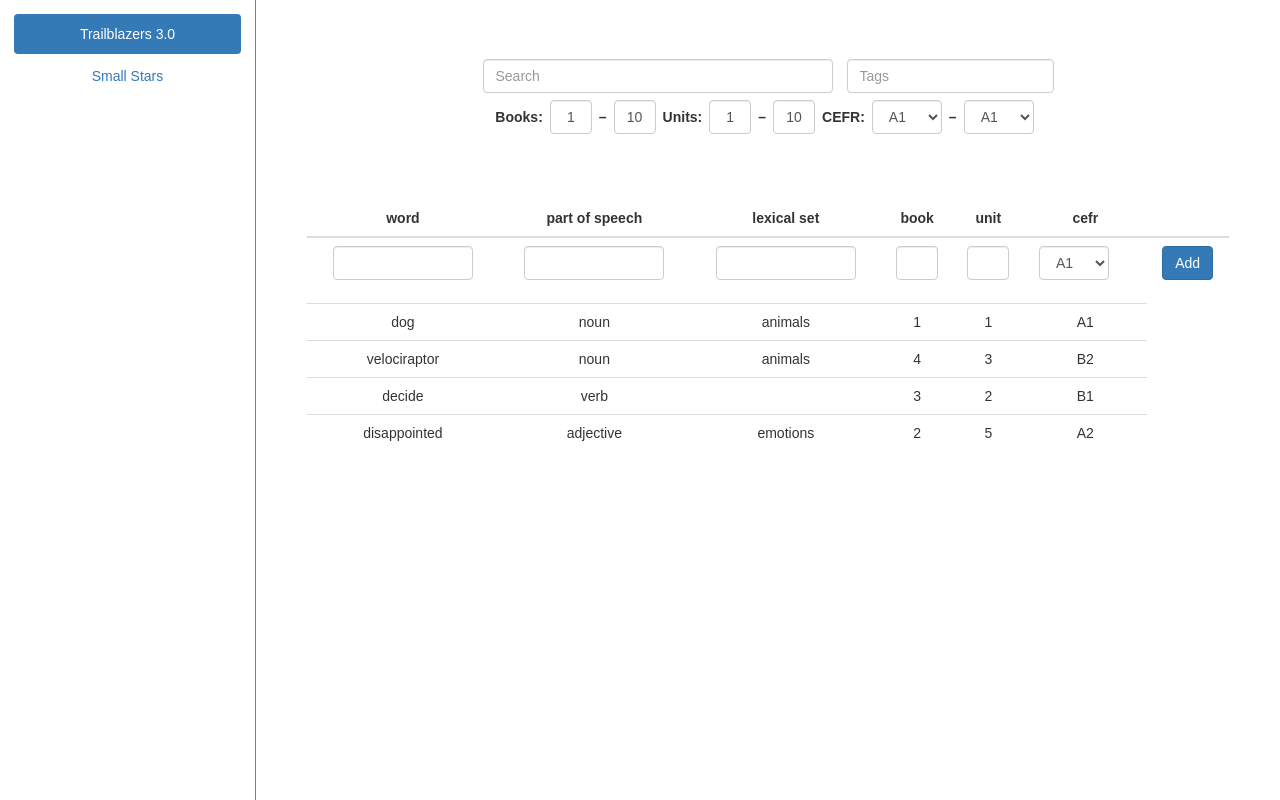
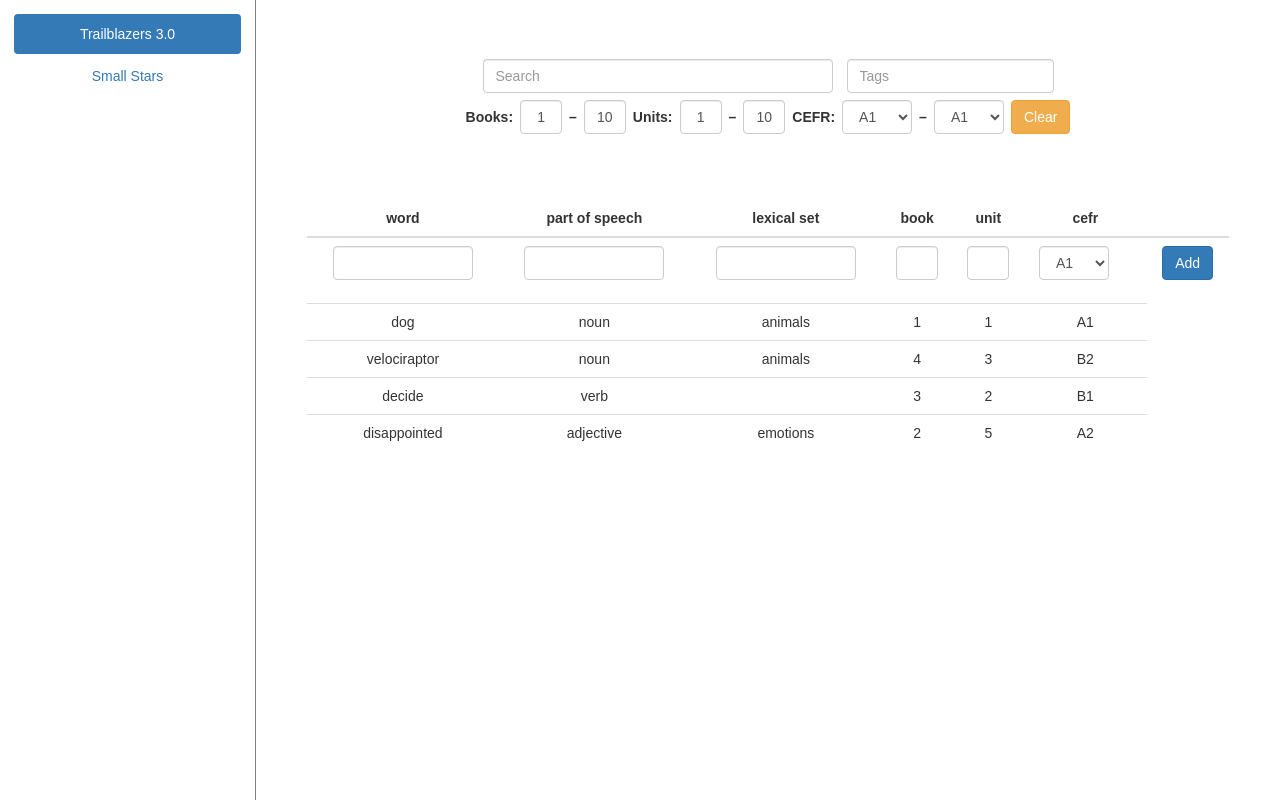
Before and after one commit to Jskobos/ef-vocabulary, a React (Create React App) app: page / in a window 1280 px wide. Built offline with nearby package versions, Linux system fonts and the light colour scheme.

Commit message:
Add clear button to search form

```diff
--- a/src/Components/SearchBox/SearchBox.js
+++ b/src/Components/SearchBox/SearchBox.js
@@ -1,5 +1,5 @@
 import React, { Component } from 'react';
-import { Grid, Row, Form, FormGroup, FormControl, ControlLabel } from 'react-bootstrap';
+import { Button, Grid, Row, Form, FormGroup, FormControl, ControlLabel } from 'react-bootstrap';
 import CefrSelect from '../CefrSelect/CefrSelect';
 import _ from 'underscore';
 import './SearchBox.css';
@@ -15,6 +15,7 @@ class SearchBox extends Component {
     this.onUnitMinChange     = this.onUnitMinChange.bind(this);
     this.onCefrMinChange     = this.onCefrMinChange.bind(this);
     this.onCefrMaxChange     = this.onCefrMaxChange.bind(this);
+    this.clearAll            = this.clearAll.bind(this);
   }
 
   onFilterInputChange(e) {
@@ -59,6 +60,14 @@ class SearchBox extends Component {
     const min = this.props.cefr.min;
     const max = e.target.value;
     this.props.setCefrRange(min,max);
+  }
+
+  clearAll() {
+    this.props.setCefrRange(0,5);
+    this.props.setUnits(1,10);
+    this.props.setBooks(1,10);
+    this.props.handleTextInput('');
+    this.props.handleSetInput('');
   }
 
   render() {
@@ -118,6 +127,7 @@ class SearchBox extends Component {
             <CefrSelect onChange={this.onCefrMinChange}/>
             <ControlLabel>–</ControlLabel>
             <CefrSelect onChange={this.onCefrMaxChange}/>
+            <Button onClick={this.clearAll} bsStyle="warning">Clear</Button>
           </Form>
         </Row>
         </Grid>
```
